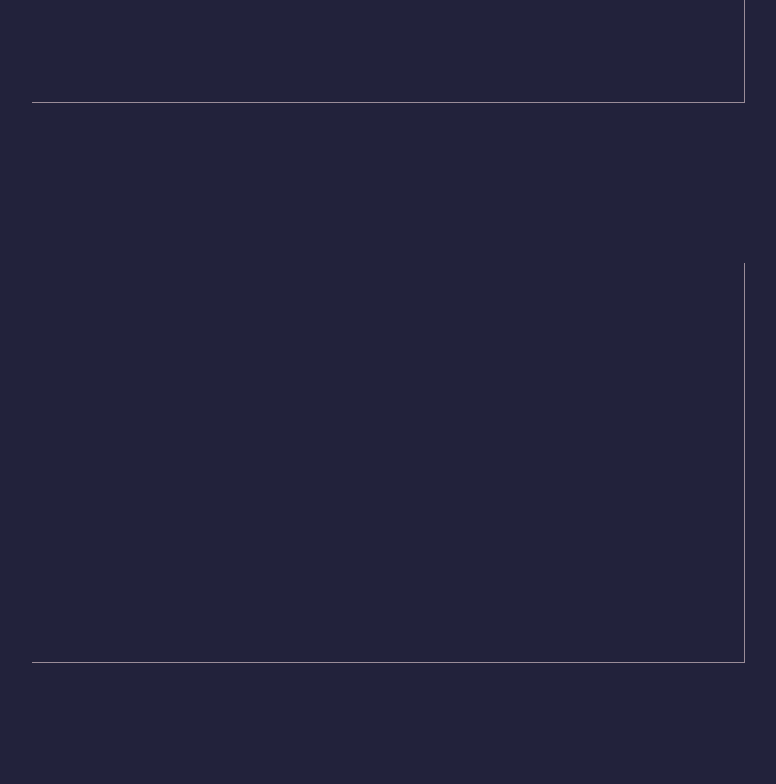
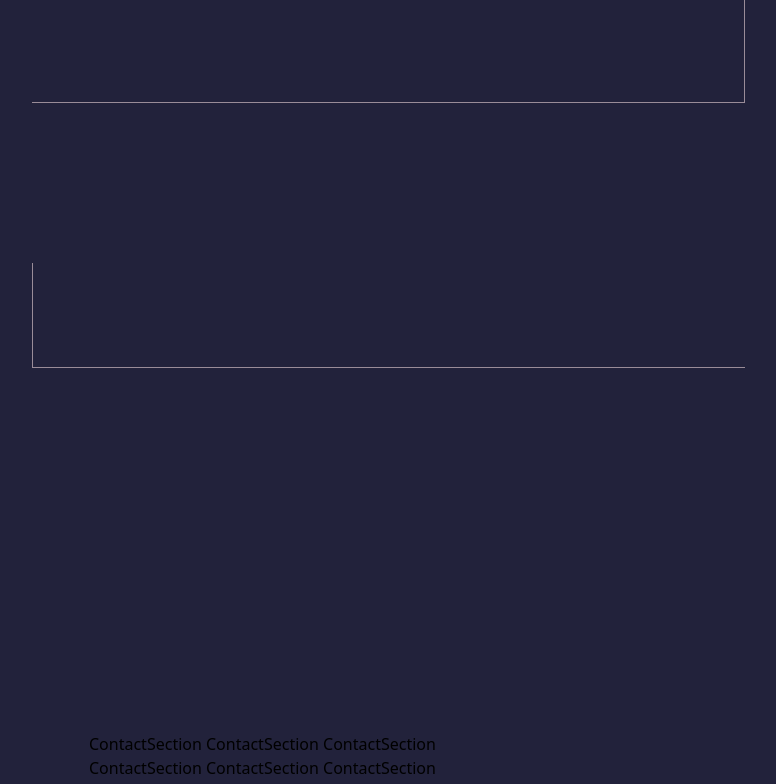
Before and after one commit to HitaBeeDev/portfolio, a React (Vite) app: page / in a window 1280 px wide. Shown: the part 2000-2784 px from the top of the page, without its empty margins (327-1103 px from the left). Built offline with nearby package versions, Linux system fonts and the light colour scheme.

Commit message:
work section

```diff
--- a/src/Components/ProjectsSection.jsx
+++ b/src/Components/ProjectsSection.jsx
@@ -6,7 +6,7 @@ function ProjectsSection() {
     >
       <div className="lg:col-span-2 bg-color1"></div>
 
-      <div className="lg:p-10 lg:pb-16 lg:pr-16 lg:col-span-10 p-3 border-r border-b lg:h-[25rem] h-[33rem] border-color3"></div>
+      <div className="lg:p-10 lg:pb-16 lg:pr-16 lg:col-span-10 p-3 border-l border-b border-color3"></div>
     </section>
   );
 }
```
